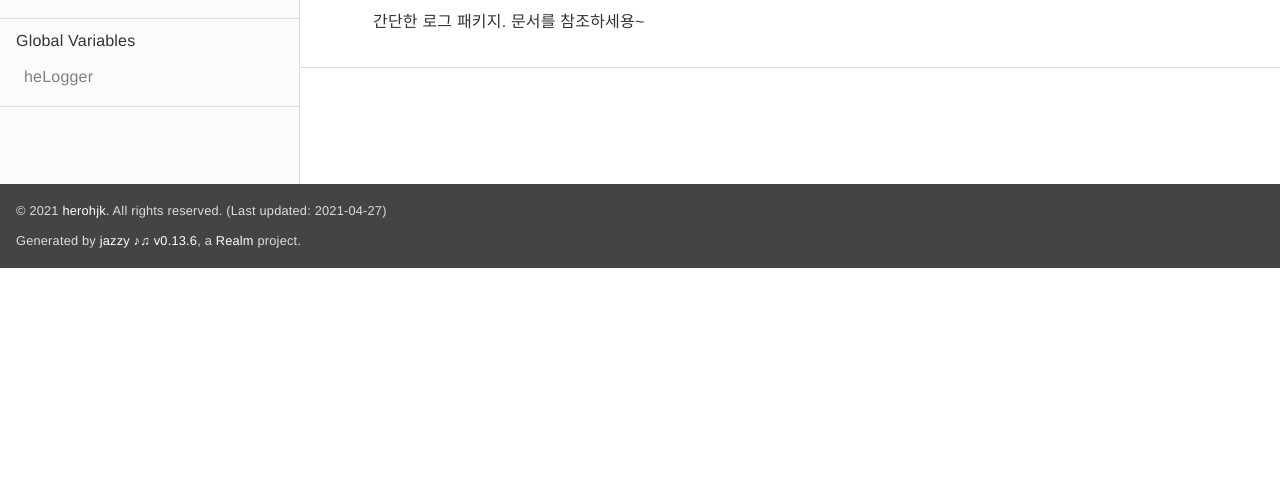
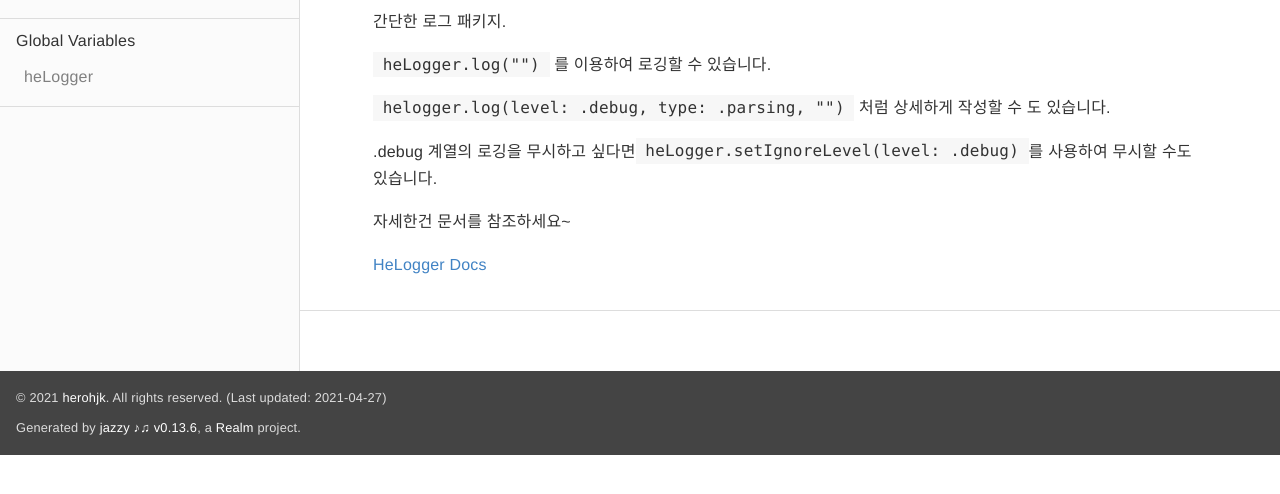
Before and after one commit to HEROHJK/HeLogger, a plain HTML site: page docs/docsets/HeLogger.docset/Contents/Resources/Documents/index.html in a window 1280 px wide. Shown: the part 204-698 px from the top of the page. Drawn offline with Linux system fonts and the light colour scheme; files that its build step writes are made by us from their sources; files whose address does not match are found by name.

Commit message:
Docs 업데이트

```diff
--- a/docs/docsets/HeLogger.docset/Contents/Resources/Documents/index.html
+++ b/docs/docsets/HeLogger.docset/Contents/Resources/Documents/index.html
@@ -80,8 +80,17 @@
 
             <h1 id='helogger' class='heading'>HeLogger</h1>
 
-<p>간단한 로그 패키지.
-문서를 참조하세용~</p>
+<p>간단한 로그 패키지.</p>
+
+<p><code>heLogger.log(&quot;&quot;)</code> 를 이용하여 로깅할 수 있습니다.</p>
+
+<p><code>helogger.log(level: .debug, type: .parsing, &quot;&quot;)</code> 처럼 상세하게 작성할 수 도 있습니다.</p>
+
+<p>.debug 계열의 로깅을 무시하고 싶다면<code>heLogger.setIgnoreLevel(level: .debug)</code>를 사용하여 무시할 수도 있습니다.</p>
+
+<p>자세한건 문서를 참조하세요~</p>
+
+<p><a href="https://herohjk.github.io/HeLogger/">HeLogger Docs</a></p>
 
           </div>
         </section>
```
Also changed, not shown: docs/index.html (+11 -2 lines), 1 other file.
